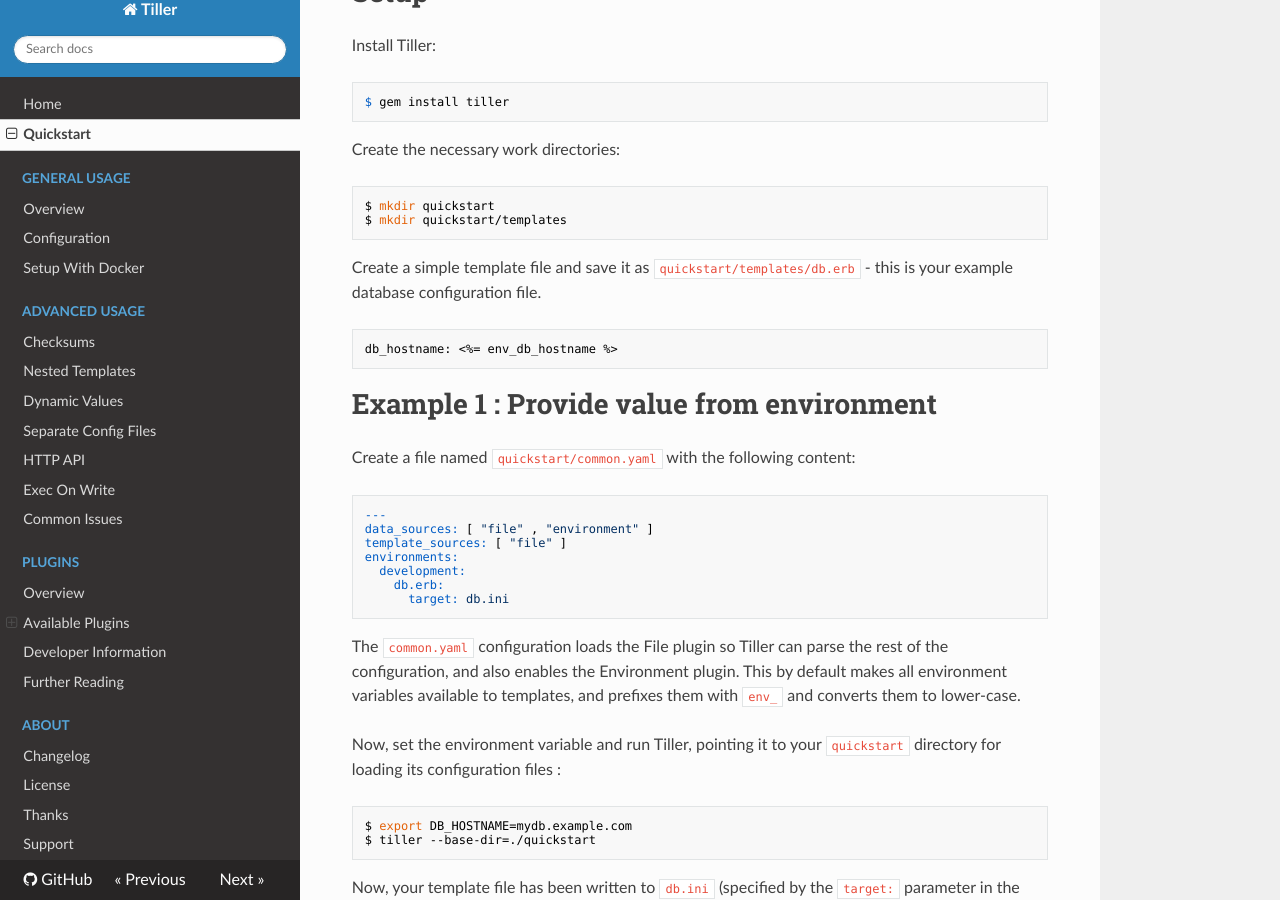
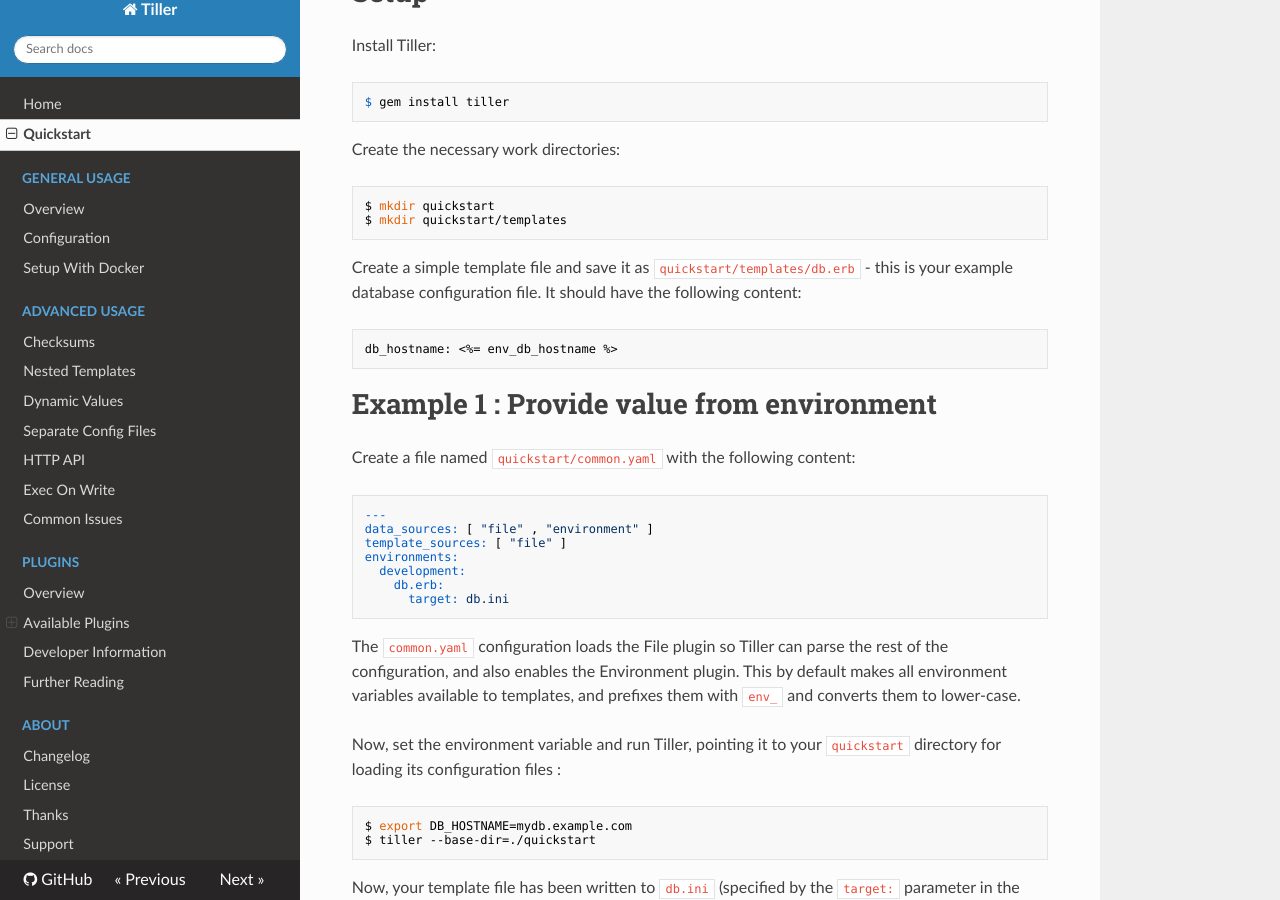
Before and after one commit to markround/tiller, an MkDocs documentation site: the page built from docs/quickstart.md, in a window 1280 px wide and 900 px high, scrolled down 488 px. Built offline with MkDocs 1.6.1, drawn with Linux system fonts in a browser that asks for light colours; nearby versions of some CDN libraries; old or Windows-style settings are respelled for this version of MkDocs.

Commit message:
small doc change

````diff
--- a/docs/quickstart.md
+++ b/docs/quickstart.md
@@ -19,7 +19,7 @@ $ mkdir quickstart
 $ mkdir quickstart/templates
 ```
 
-Create a simple template file and save it as `quickstart/templates/db.erb` - this is your example database configuration file.
+Create a simple template file and save it as `quickstart/templates/db.erb` - this is your example database configuration file. It should have the following content:
 
 ```erb
 db_hostname: <%= env_db_hostname %>
````
